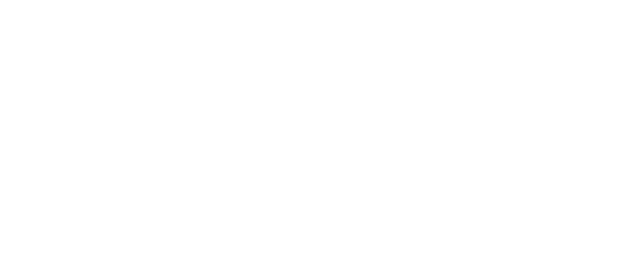
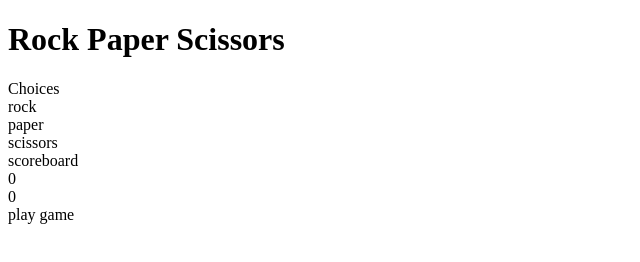
Before and after one commit to rupesh989/Rock-Paper-Scissor-Game, a plain HTML site: page index.html in a window 1280 px wide. Shown: the whole page, without its empty margins (0-640 px from the left). Drawn offline with Linux system fonts and the light colour scheme.

Commit message:
Added baics strucures

```diff
--- a/index.html
+++ b/index.html
@@ -7,6 +7,17 @@
     <link rel="sy" href="styleSheet.css">
 </head>
 <body>
+    <h1 id="h1">Rock Paper Scissors</h1>
+    <div class="options">Choices
+        <div class="choice"> rock</div>
+        <div class="choice">paper</div>
+        <div class="choice">scissors</div>
+    </div>
+    <div class="scoreboard">scoreboard
+        <div class="score">0</div>
+        <div class="score">0</div>
+    </div>
+    <div class="msg-container">play game</div>
     <script src="app.js"></script>
 </body>
 </html>
--- a/styleSheet.css
+++ b/styleSheet.css
@@ -0,0 +1,14 @@
+*{
+    padding: 0;
+    margin: 0;
+};
+
+body{
+    background-color: aqua;
+}
+#h1{
+    background-color: rgb(9, 9, 50);
+    color: rgb(224, 34, 34);
+    align-items: center;
+
+};
```
